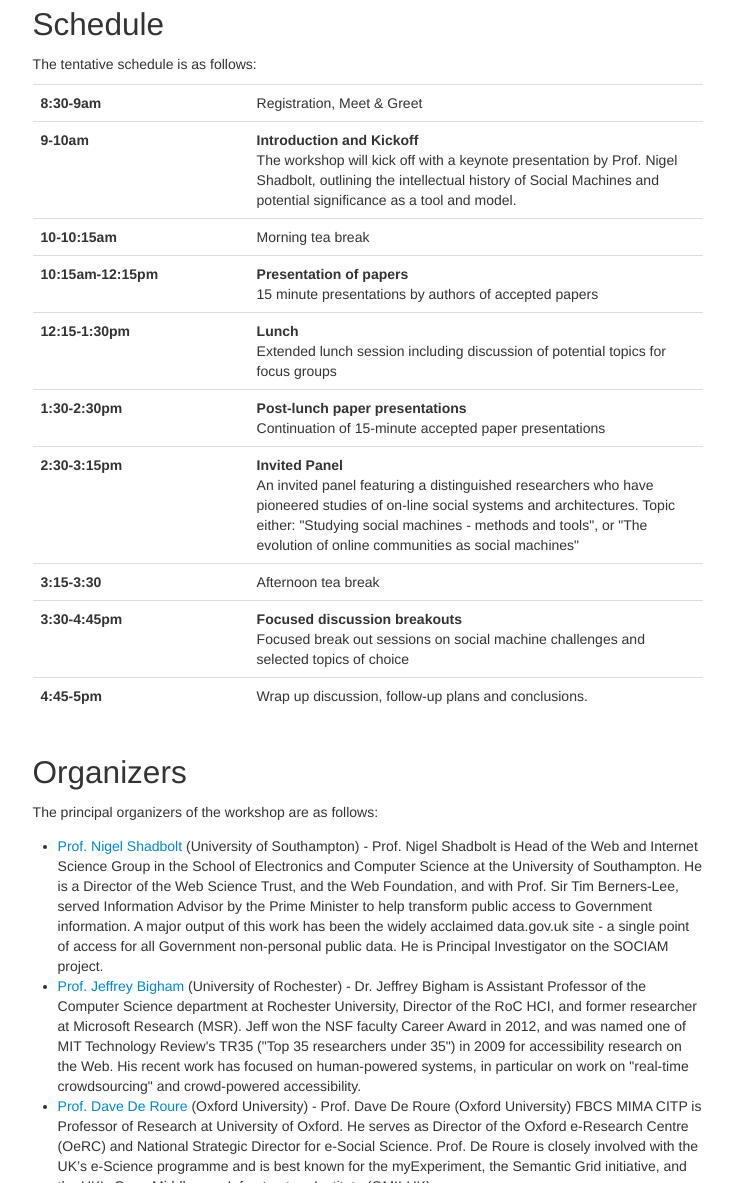
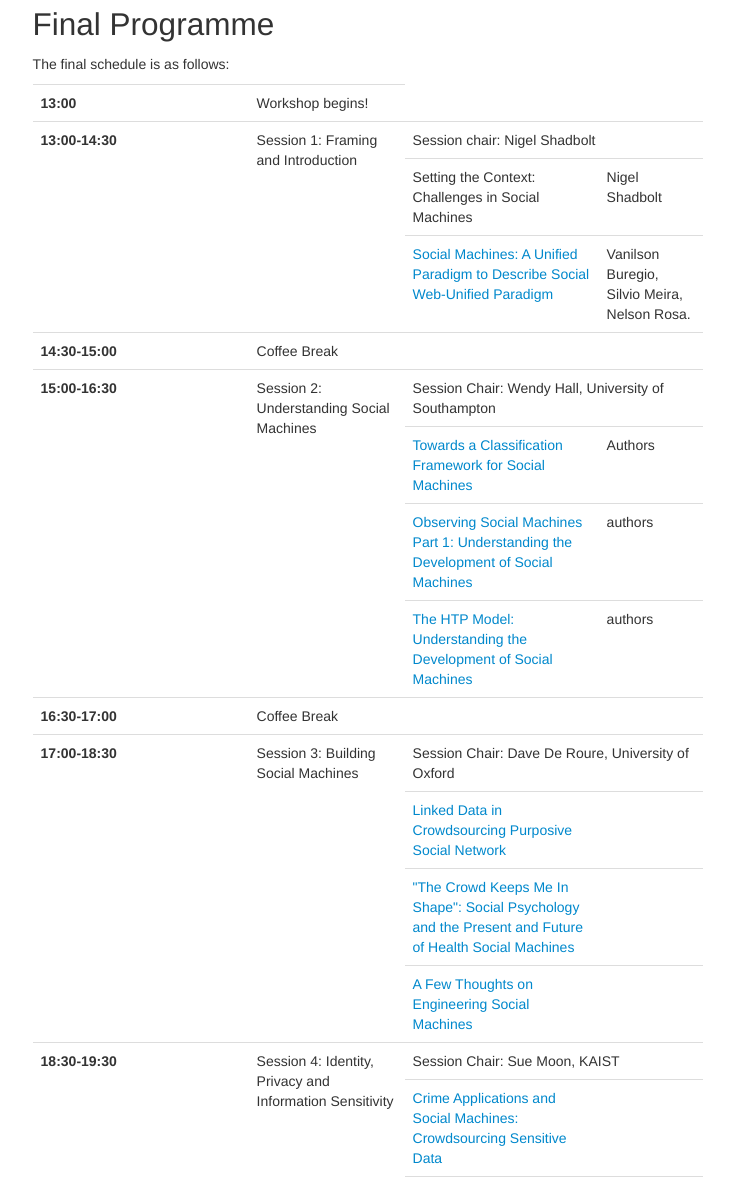
Before and after one commit to electronicmax/sociam, a plain HTML site: page www2013/index.html in a window 1280 px wide. Shown: the part 1617-2800 px from the top of the page, without its empty margins (304-1038 px from the left). Drawn offline with Linux system fonts and the light colour scheme.

Commit message:
adding papers and final  programme

```diff
--- a/www2013/index.html
+++ b/www2013/index.html
@@ -6,7 +6,7 @@
   <body>
 	<div class="alert">
 	   <a class="close" data-dismiss="alert">x</a>
-	   <b>DEADLINE EXTENDED</b>: Please submit by 11:59pm HST, 4 March 2013 </a>.
+	   <b>New</b>: Final program <a href="#schedule">announced below</a>
 	</div>
 	<div class="main container-fluid">
 	  <div class='row-fluid'>
@@ -16,7 +16,7 @@
 			<li><a href="#topics">Topics</a>
 			<li><a href="#objectives">Objectives</a>
 			<li><a href="#format">Format</a>
-			<li><a href="#schedule">Schedule</a>
+			<li><a href="#schedule">Final Program</a>
 			<li><a href="#organizers">Organizers</a>
 			<li><a href="#participating">Participating</a>
 			<li><a href="#dates">Dates</a>
@@ -63,22 +63,36 @@
 
 		  <p>Paper presentations will be given a 15-minute slot of which no more than, 10 minutes will be used for presentation; the rest of the time will be available for questions and discussion. Papers will be up to 5 pages long in ACM format. We are expecting to accept up to 12 papers.</p>
 
-		  <h2 id="schedule">Schedule</h2>
+		  <h2 id="schedule">Final Programme</h2>
 		  <p>
-			The tentative schedule is as follows:
+			The final schedule is as follows:
 		  </p>
 
 		  <table class="table">
-			<tr><td class="time">8:30-9am</td><td>Registration, Meet & Greet</td></tr>
-			<tr><td class="time">9-10am</td><td><b>Introduction and Kickoff</b><br>The workshop will kick off with a keynote presentation by Prof. Nigel Shadbolt, outlining the intellectual history of Social Machines and potential significance as a tool and model.</td></tr>
-			<tr><td class="time">10-10:15am</td><td>Morning tea break</td></tr>
-			<tr><td class="time">10:15am-12:15pm</td><td><b>Presentation of papers</b><br>15 minute presentations by authors of accepted papers</td></tr>
-			<tr><td class="time">12:15-1:30pm</td><td><b>Lunch</b><br>Extended lunch session including discussion of potential topics for focus groups</td></tr>
-			<tr><td class="time">1:30-2:30pm</td><td><b>Post-lunch paper presentations</b><br>Continuation of 15-minute accepted paper presentations</td></tr>
-			<tr><td class="time">2:30-3:15pm</td><td><b>Invited Panel</b><br>An invited panel featuring a distinguished researchers who have pioneered studies of on-line social systems and architectures. Topic either: "Studying social machines - methods and tools", or "The evolution of online communities as social machines"</td></tr>
-			<tr><td class="time">3:15-3:30</td><td> Afternoon tea break</td></tr>
-			<tr><td class="time">3:30-4:45pm</td><td><b>Focused discussion breakouts</b><br>Focused break out sessions on social machine challenges and selected topics of choice</td></tr>
-			<tr><td class="time">4:45-5pm</td><td>Wrap up discussion, follow-up plans and conclusions. </td></tr>
+
+			<tr><td class="time">13:00</td><td>Workshop begins!</td></tr>
+			<tr><td class="time" rowspan="3">13:00-14:30</td><td rowspan="3">Session 1: Framing and Introduction</td><td class="sessionchair" colspan="2">Session chair: Nigel Shadbolt</td></tr>
+			<tr><td>Setting the Context: Challenges in Social Machines</td><td>Nigel Shadbolt</td></tr>
+			<tr><td><a class="paper" href="">Social Machines: A Unified Paradigm to Describe Social Web-Unified Paradigm</a></td><td>Vanilson Buregio, Silvio Meira, Nelson Rosa.</td></tr>
+                        <tr><td class="time">14:30-15:00</td><td rowspan="1" colspan="2">Coffee Break</td><td></td></tr>
+
+			<tr><td class="time" rowspan="4">15:00-16:30</td><td rowspan="4">Session 2: Understanding Social Machines</td><td class="sessionchair" colspan="2">Session Chair: Wendy Hall, University of Southampton</td></tr>
+			<tr><td><a class="paper" href="">Towards a Classification Framework for Social Machines</td><td>Authors</td></tr>
+			<tr><td><a class="paper" href="">Observing Social Machines Part 1: Understanding the Development of Social Machines</td><td>authors</td></tr>
+			<tr><td><a class="paper" href="">The HTP Model: Understanding the Development of Social Machines</td><td>authors</td></tr>
+
+			<tr><td class="time">16:30-17:00</td><td colspan="3">Coffee Break</td></tr>
+
+			<tr><td class="time" rowspan="4">17:00-18:30</td><td rowspan="4">Session 3: Building Social Machines</td><td class="sessionchair" colspan="2">Session Chair: Dave De Roure, University of Oxford</td></tr>
+			<tr><td><a class="paper" href="">Linked Data in Crowdsourcing Purposive Social Network</a></td><td></td></tr>
+			<tr><td><a class="paper" href="">"The Crowd Keeps Me In Shape": Social Psychology and the Present and Future of Health Social Machines</a></td><td></td></tr>
+			<tr><td><a class="paper" href="">A Few Thoughts on Engineering Social Machines</a></td><td></td></tr>
+
+			<tr><td class="time" rowspan="3">18:30-19:30</td><td rowspan="3">Session 4: Identity, Privacy and Information Sensitivity</td><td class="sessionchair" colspan="2">Session Chair: Sue Moon, KAIST</td></tr>
+			<tr><td><a class="paper" href="">Crime Applications and Social Machines: Crowdsourcing Sensitive Data</a></td><td></td></tr>
+			<tr><td><a class="paper" href="">Pseudonymity in Social Machines</a></td><td></td></tr>
+
+			<tr><td class="time">19:30-20:00</td><td>Session 5: Closing thoughts: A crowd-sourced view of the Workshop</td><td class="sessionchair" colspan="2">Session Chair: Everyone</td></tr>
 		  </table>
 
 		  <h2 id="organizers">Organizers</h2>
```
Also changed, not shown: 9 other files.
